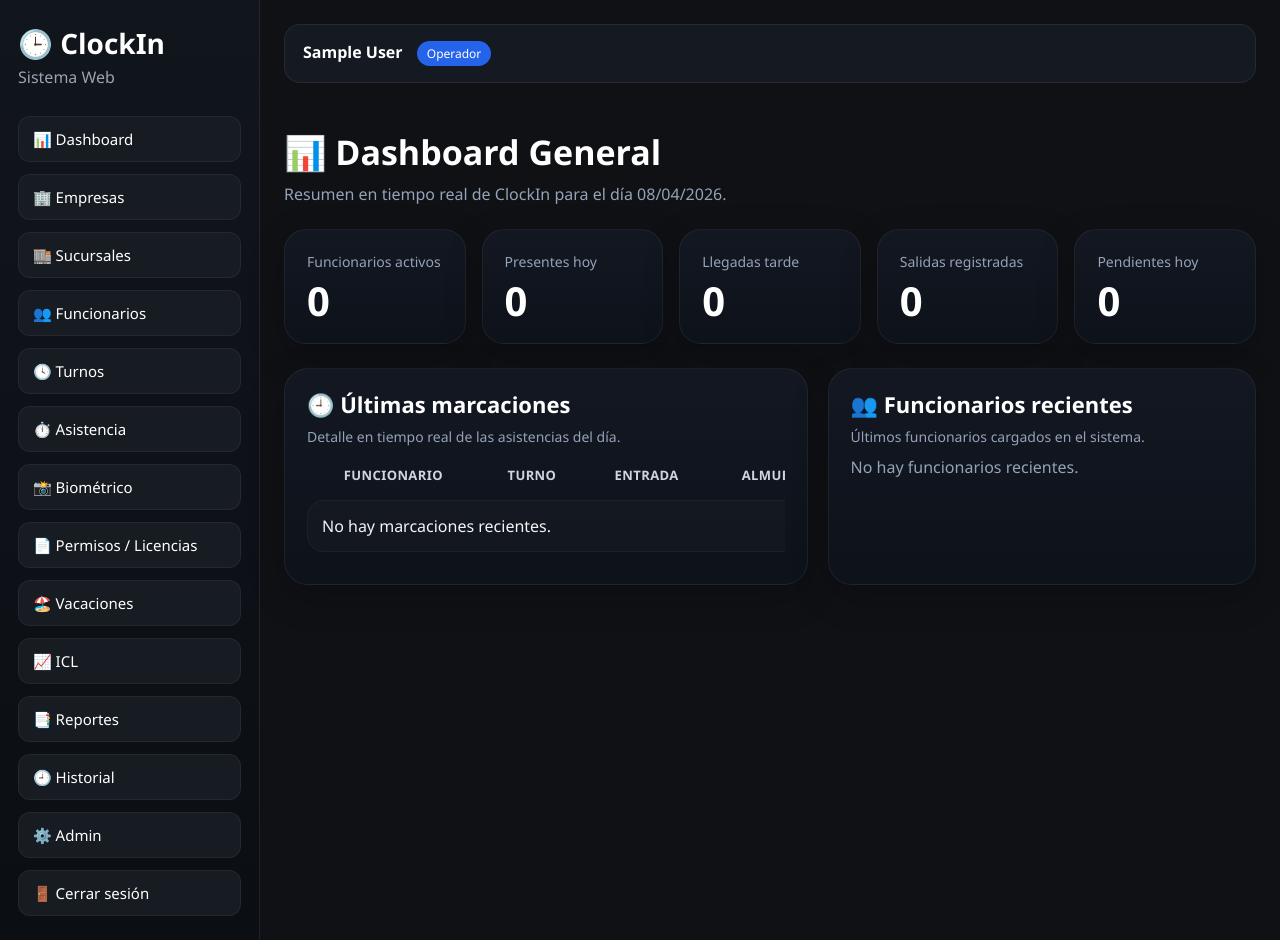
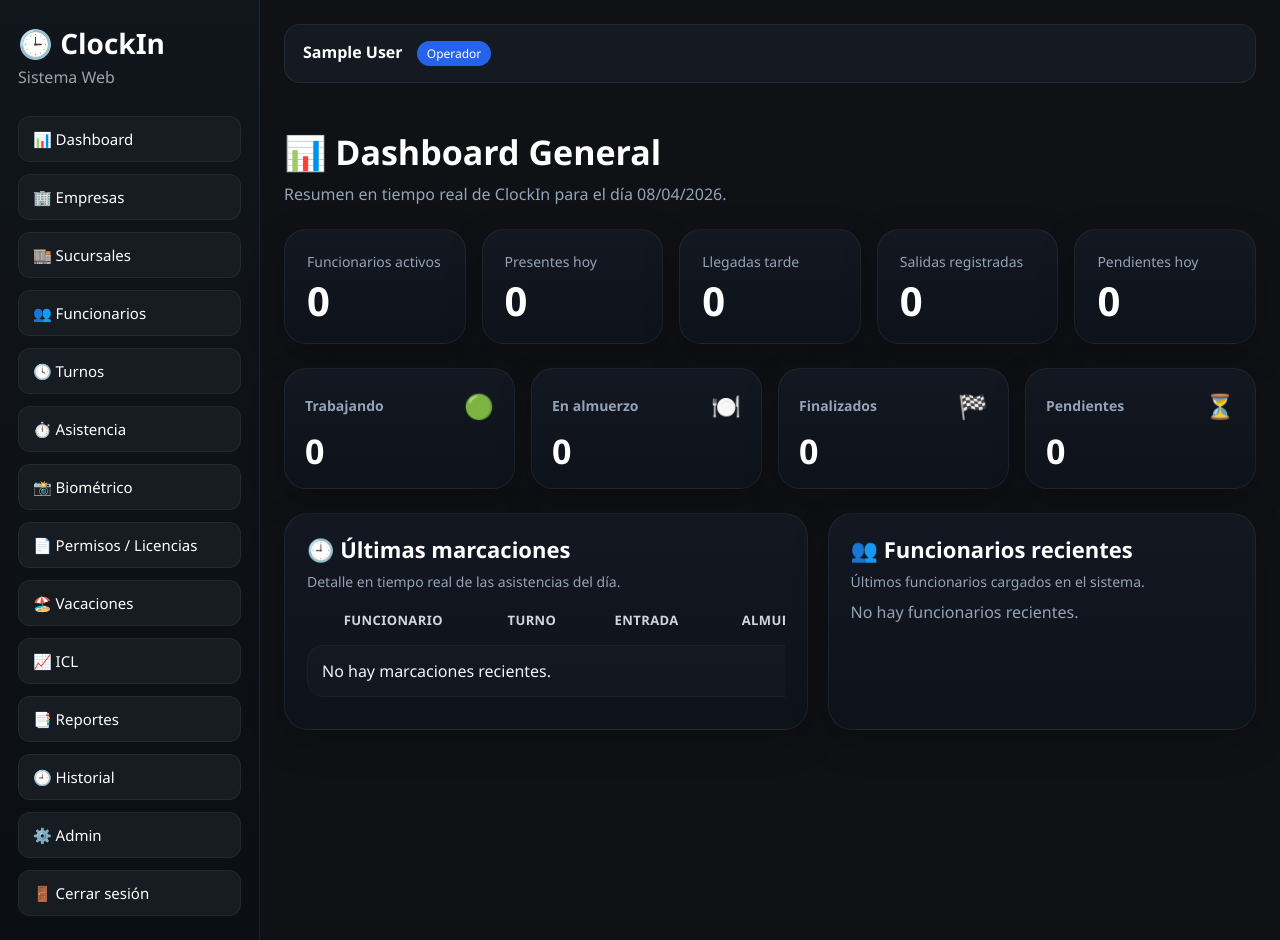
Before and after one commit to sebasbenitezz1020-oss/clockin, a Django app: page / in a window 1280 px wide. Run offline with Django 5.2, Linux system fonts and the light colour scheme; the visitor is signed in with stand-in values (Sample User, id 1); data that the repository does not hold is empty.

Commit message:
mi cambio

```diff
--- a/core/views.py
+++ b/core/views.py
@@ -43,36 +43,51 @@ def dashboard(request):
     hoy = timezone.localdate()
 
     total_funcionarios = Funcionario.objects.filter(activo=True).count()
-    presentes_hoy = Asistencia.objects.filter(
+
+    asistencias_hoy_qs = Asistencia.objects.select_related(
+        "funcionario",
+        "funcionario__turno"
+    ).filter(
         fecha=hoy,
-        hora_entrada__isnull=False,
         funcionario__activo=True
+    )
+
+    presentes_hoy = asistencias_hoy_qs.filter(
+        hora_entrada__isnull=False
     ).count()
 
-    llegadas_tarde_hoy = Asistencia.objects.filter(
-        fecha=hoy,
-        llego_tarde=True,
-        funcionario__activo=True
+    llegadas_tarde_hoy = asistencias_hoy_qs.filter(
+        llego_tarde=True
     ).count()
 
-    salidas_hoy = Asistencia.objects.filter(
-        fecha=hoy,
-        hora_salida__isnull=False,
-        funcionario__activo=True
+    salidas_hoy = asistencias_hoy_qs.filter(
+        hora_salida__isnull=False
     ).count()
 
     pendientes_hoy = max(total_funcionarios - presentes_hoy, 0)
 
-    ultimas_marcaciones = Asistencia.objects.select_related(
-        "funcionario",
-        "funcionario__turno"
-    ).filter(
-        fecha=hoy
-    ).order_by("-actualizado_en")[:8]
+    trabajando_hoy = 0
+    en_almuerzo_hoy = 0
+    finalizados_hoy = 0
+
+    for asistencia in asistencias_hoy_qs:
+        estado = asistencia.estado_jornada
+        if estado == "Trabajando":
+            trabajando_hoy += 1
+        elif estado == "En almuerzo":
+            en_almuerzo_hoy += 1
+        elif estado == "Finalizado":
+            finalizados_hoy += 1
+
+    ultimas_marcaciones = asistencias_hoy_qs.order_by("-actualizado_en")[:8]
 
     funcionarios_recientes = Funcionario.objects.filter(
         activo=True
-    ).select_related("turno", "sucursal_rel", "sucursal_rel__empresa").order_by("-creado_en")[:6]
+    ).select_related(
+        "turno",
+        "sucursal_rel",
+        "sucursal_rel__empresa"
+    ).order_by("-creado_en")[:6]
 
     context = {
         "titulo": "Dashboard ClockIn",
@@ -82,6 +97,9 @@ def dashboard(request):
         "llegadas_tarde_hoy": llegadas_tarde_hoy,
         "salidas_hoy": salidas_hoy,
         "pendientes_hoy": pendientes_hoy,
+        "trabajando_hoy": trabajando_hoy,
+        "en_almuerzo_hoy": en_almuerzo_hoy,
+        "finalizados_hoy": finalizados_hoy,
         "ultimas_marcaciones": ultimas_marcaciones,
         "funcionarios_recientes": funcionarios_recientes,
     }
@@ -281,11 +299,7 @@ def obtener_sucursales_por_empresa(request):
         activo=True
     ).order_by("nombre")
 
-    data = [
-        {"id": s.id, "nombre": s.nombre}
-        for s in sucursales
-    ]
-
+    data = [{"id": s.id, "nombre": s.nombre} for s in sucursales]
     return JsonResponse({"sucursales": data})
 
 
@@ -636,6 +650,7 @@ def asistencia_marcar(request):
         "asistencias_hoy": asistencias_hoy,
         "hoy": hoy,
     })
+
 
 @login_required
 def permisos_lista(request):
--- a/templates/core/dashboard.html
+++ b/templates/core/dashboard.html
@@ -51,6 +51,51 @@
         font-weight: 800;
         line-height: 1;
     }
+
+    .dash-resumen {
+        display: grid;
+        grid-template-columns: repeat(4, 1fr);
+        gap: 16px;
+        margin-bottom: 24px;
+    }
+
+    .dash-resumen-card {
+        background: linear-gradient(180deg, rgba(19,24,34,.98), rgba(14,18,27,.98));
+        border: 1px solid rgba(255,255,255,.06);
+        border-radius: 22px;
+        padding: 20px;
+        box-shadow: 0 12px 36px rgba(0,0,0,.20);
+    }
+
+    .dash-resumen-card .top {
+        display: flex;
+        align-items: center;
+        justify-content: space-between;
+        gap: 12px;
+        margin-bottom: 12px;
+    }
+
+    .dash-resumen-card .icon {
+        font-size: 24px;
+    }
+
+    .dash-resumen-card .title {
+        color: #94a3b8;
+        font-size: 14px;
+        font-weight: 700;
+    }
+
+    .dash-resumen-card .number {
+        color: #fff;
+        font-size: 34px;
+        font-weight: 800;
+        line-height: 1;
+    }
+
+    .trabajando .icon { color: #86efac; }
+    .almuerzo .icon { color: #fcd34d; }
+    .finalizados .icon { color: #93c5fd; }
+    .pendientes .icon { color: #fca5a5; }
 
     .dash-grid {
         display: grid;
@@ -200,7 +245,8 @@
     }
 
     @media (max-width: 1100px) {
-        .dash-stats {
+        .dash-stats,
+        .dash-resumen {
             grid-template-columns: repeat(2, 1fr);
         }
 
@@ -210,7 +256,8 @@
     }
 
     @media (max-width: 640px) {
-        .dash-stats {
+        .dash-stats,
+        .dash-resumen {
             grid-template-columns: 1fr;
         }
     }
@@ -242,6 +289,40 @@
         <div class="dash-stat">
             <div class="lab">Pendientes hoy</div>
             <div class="val">{{ pendientes_hoy }}</div>
+        </div>
+    </div>
+
+    <div class="dash-resumen">
+        <div class="dash-resumen-card trabajando">
+            <div class="top">
+                <div class="title">Trabajando</div>
+                <div class="icon">🟢</div>
+            </div>
+            <div class="number">{{ trabajando_hoy }}</div>
+        </div>
+
+        <div class="dash-resumen-card almuerzo">
+            <div class="top">
+                <div class="title">En almuerzo</div>
+                <div class="icon">🍽️</div>
+            </div>
+            <div class="number">{{ en_almuerzo_hoy }}</div>
+        </div>
+
+        <div class="dash-resumen-card finalizados">
+            <div class="top">
+                <div class="title">Finalizados</div>
+                <div class="icon">🏁</div>
+            </div>
+            <div class="number">{{ finalizados_hoy }}</div>
+        </div>
+
+        <div class="dash-resumen-card pendientes">
+            <div class="top">
+                <div class="title">Pendientes</div>
+                <div class="icon">⏳</div>
+            </div>
+            <div class="number">{{ pendientes_hoy }}</div>
         </div>
     </div>
 
```
